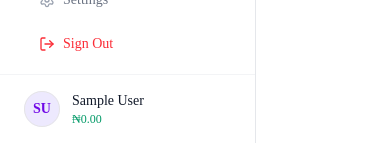
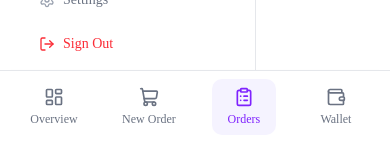
Before and after one commit to Caleboc1/smm-panel, a Next.js app: page /dashboard/orders in a window 390 px wide. Shown: the part 701-844 px from the top of the page. Built offline with nearby package versions, Linux system fonts and the light colour scheme; no server answers; the database is empty; sample sign-in values are in the browser's storage.

Commit message:
chore: mobile nav

```diff
--- /dev/null
+++ b/src/app/(dashboard)/_components/Mobilesidebar.tsx
@@ -0,0 +1,93 @@
+// components/MobileSidebar.tsx
+'use client';
+
+import { LayoutDashboard, ShoppingCart, ClipboardList, Wallet, Package, Users, Globe } from 'lucide-react';
+import Link from "next/link";
+import { usePathname } from "next/navigation";
+
+const getUserRoutes = () => [
+  {
+    icon: LayoutDashboard,
+    label: "Overview",
+    href: "/dashboard",
+  },
+  {
+    icon: ShoppingCart,
+    label: "New Order",
+    href: "/dashboard/new-order",
+  },
+  {
+    icon: ClipboardList,
+    label: "Orders",
+    href: "/dashboard/orders",
+  },
+  {
+    icon: Wallet,
+    label: "Wallet",
+    href: "/dashboard/wallet",
+  },
+];
+
+const getAdminRoutes = () => [
+  {
+    icon: LayoutDashboard,
+    label: "Overview",
+    href: "/admin",
+  },
+  {
+    icon: Package,
+    label: "Services",
+    href: "/admin/services",
+  },
+  {
+    icon: ShoppingCart,
+    label: "Orders",
+    href: "/admin/orders",
+  },
+  {
+    icon: Users,
+    label: "Users",
+    href: "/admin/users",
+  },
+  {
+    icon: Globe,
+    label: "Peakerr",
+    href: "/admin/upstream",
+  },
+];
+
+export const MobileSidebar = () => {
+  const pathname = usePathname();
+  const isAdminArea = pathname?.startsWith('/admin');
+
+  const routes = isAdminArea ? getAdminRoutes() : getUserRoutes();
+
+  // Hide on desktop, show on mobile
+  return (
+    <div className="lg:hidden fixed bottom-0 left-0 right-0 z-50 border-t border-gray-200 bg-white dark:bg-gray-900 dark:border-gray-700 shadow-lg">
+      <div className="flex justify-around items-center py-2 px-2">
+        {routes.map((route) => {
+          const Icon = route.icon;
+          const isActive = pathname === route.href;
+
+          return (
+            <Link
+              key={route.href}
+              href={route.href}
+              className={`flex flex-col items-center p-2 rounded-lg transition-all duration-200 min-w-[64px] ${
+                isActive
+                  ? 'text-violet-600 bg-violet-50 dark:bg-violet-950/50'
+                  : 'text-gray-500 hover:text-violet-600 dark:text-gray-400 dark:hover:text-violet-400'
+              }`}
+            >
+              <Icon
+                className={`h-5 w-5 ${isActive ? 'stroke-violet-600' : 'stroke-current'}`}
+              />
+              <span className="text-xs mt-1 font-medium">{route.label}</span>
+            </Link>
+          );
+        })}
+      </div>
+    </div>
+  );
+};
--- a/src/app/(dashboard)/layout.tsx
+++ b/src/app/(dashboard)/layout.tsx
@@ -3,6 +3,7 @@ import { authOptions } from "@/lib/auth";
 import { redirect } from "next/navigation";
 import { DashboardTopbar } from "@/components/dashboard/DashboardTopbar";
 import { DashboardSidebar } from "./_components/DashboardSidebar";
+import { MobileSidebar } from "./_components/Mobilesidebar";
 
 export default async function DashboardLayout({ children }: { children: React.ReactNode }) {
   const session = await getServerSession(authOptions);
@@ -13,13 +14,13 @@ export default async function DashboardLayout({ children }: { children: React.Re
       <div className="h-[80px] md:pl-62.5 fixed inset-y-0 w-full z-50">
        <DashboardTopbar user={session.user} />
       </div>
-
       <div className=" h-full w-56 flex-col fixed inset-y-0 z-45">
        <DashboardSidebar />
       </div>
       <main className="md:pl-67 pt-[80px] h-full pb-[80px] md:pb-0 bg-[#FCFCFC] dark:bg-background" >
         {children}
       </main>
+      <MobileSidebar/>
     </div>
   );
 }
```
